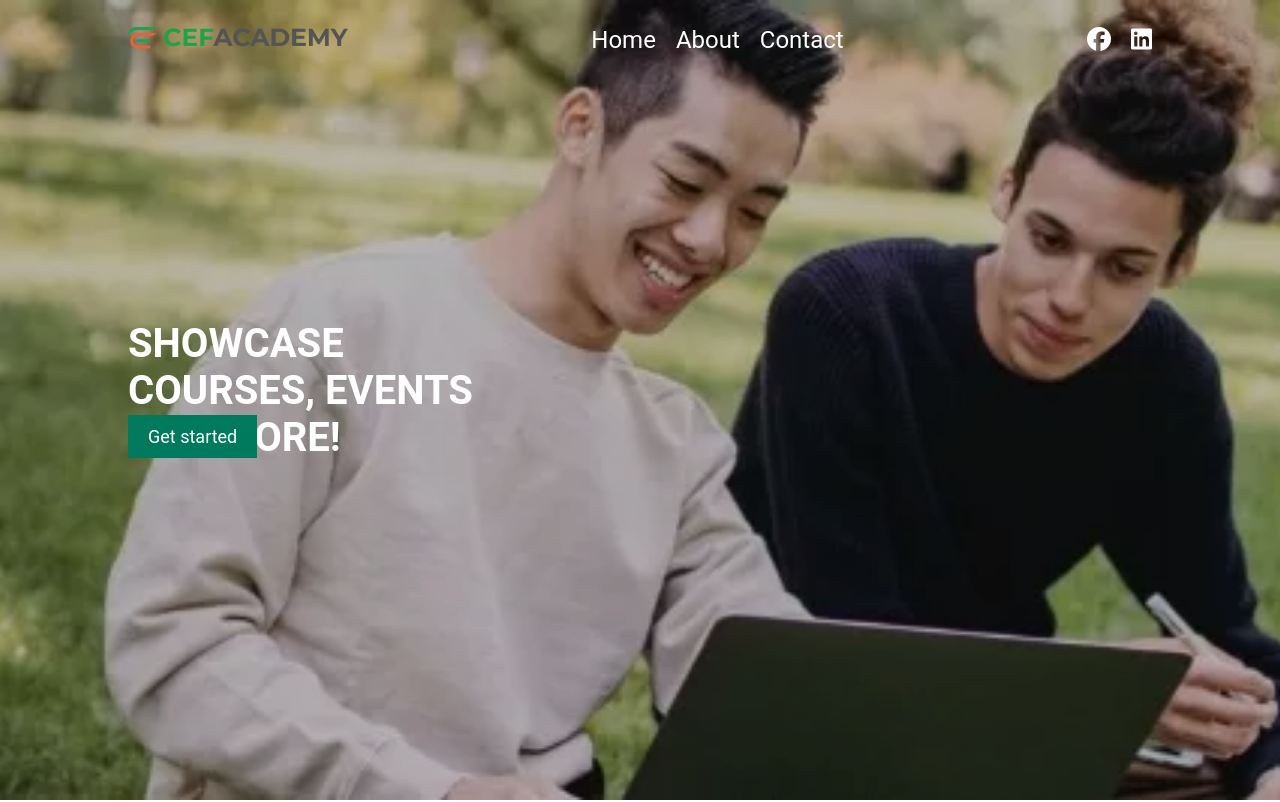
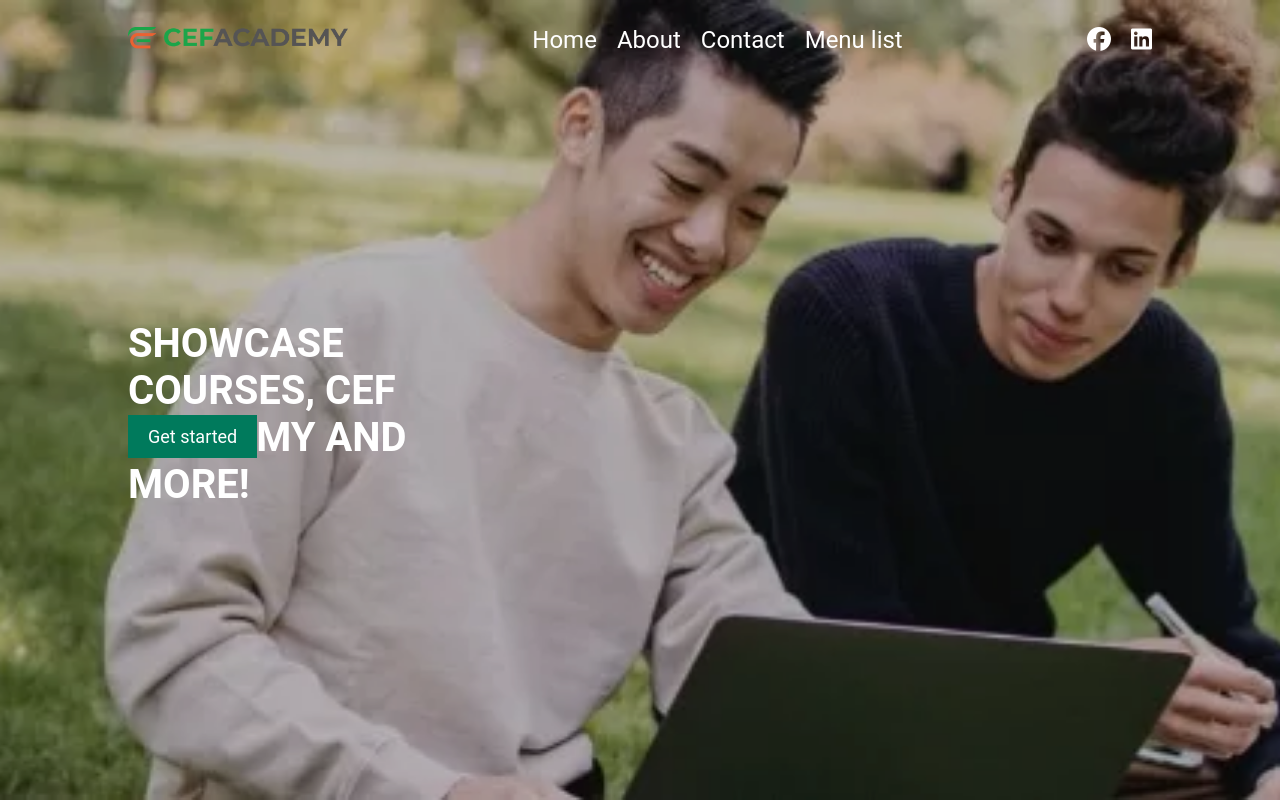
Before and after one commit to FaridYusifzade/test, a plain HTML site: page index.html in a window 1280 px wide. Shown: the top 802 px of the page. Drawn offline with Linux system fonts and the light colour scheme.

Commit message:
add menu list change style color

```diff
--- a/assets/css/style.scss
+++ b/assets/css/style.scss
@@ -116,6 +116,7 @@ header {
 #product {
   width: 100%;
   margin-bottom: 500px;
+  color:red;
   h2 {
     text-align: center;
     margin-top: 40px;
--- a/index.html
+++ b/index.html
@@ -32,6 +32,9 @@
               <li>
                 <a href="">Contact</a>
               </li>
+              <li>
+                <a href="">Menu list</a>
+              </li>
             </ul>
           </nav>
           <div class="social">
@@ -55,7 +58,7 @@
       <section id="introduction">
         <div class="container">
           <div class="content">
-            <h1>SHOWCASE COURSES, EVENTS AND MORE!</h1>
+            <h1>SHOWCASE COURSES, CEF ACADEMY AND MORE!</h1>
             <a href="#">Get started</a>
           </div>
         </div>
```
